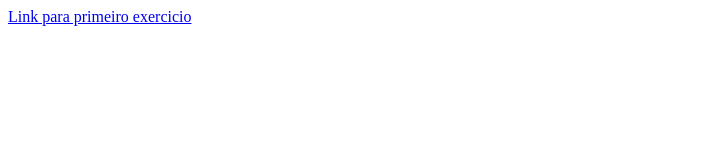
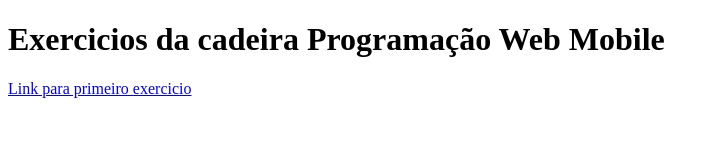
Before and after one commit to marcelopetroni/programacao-web-mobile, a plain HTML site: page index.html in a window 1280 px wide. Shown: the whole page, without its empty margins (0-719 px from the left). Drawn offline with Linux system fonts and the light colour scheme.

Commit message:
organização

```diff
--- a/index.html
+++ b/index.html
@@ -6,6 +6,7 @@
     <title>Document</title>
 </head>
 <body>
+    <h1>Exercicios da cadeira Programação Web Mobile</h1>
     <a href="ex01/index.html">Link para primeiro exercicio</a>
 </body>
 </html>
```
